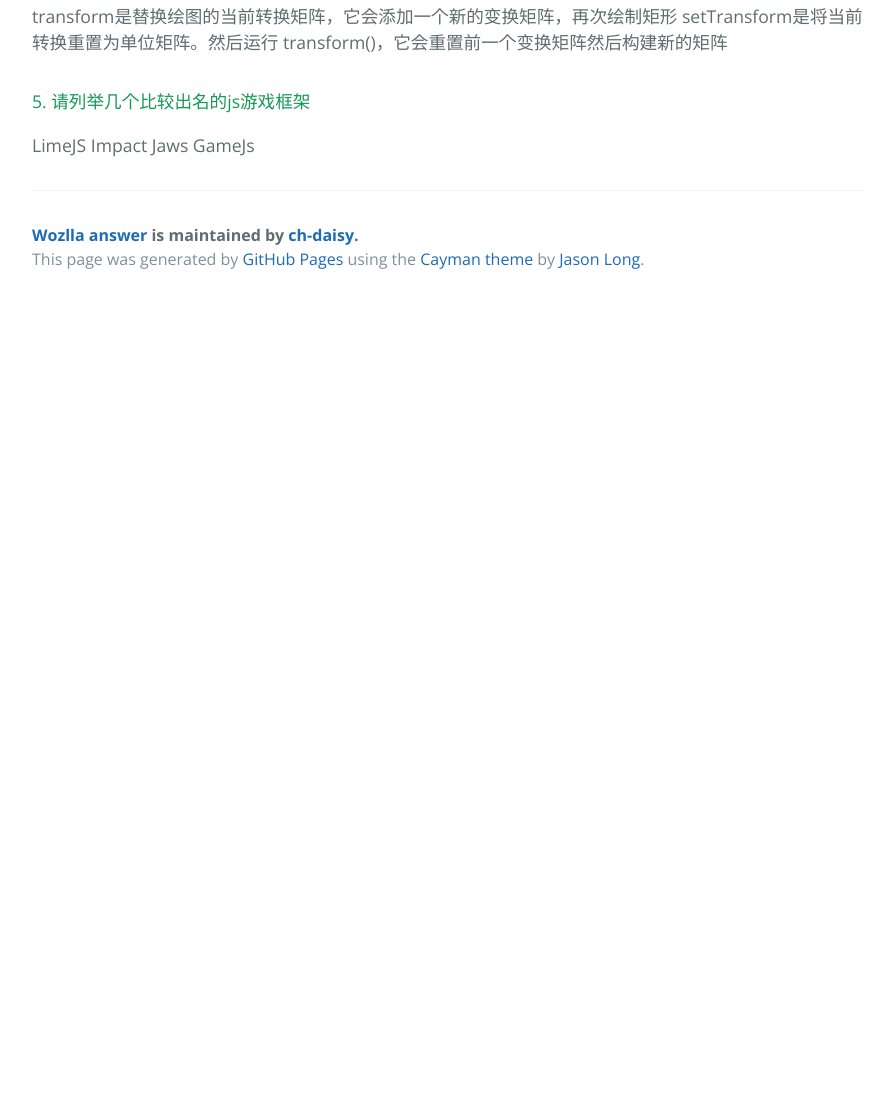
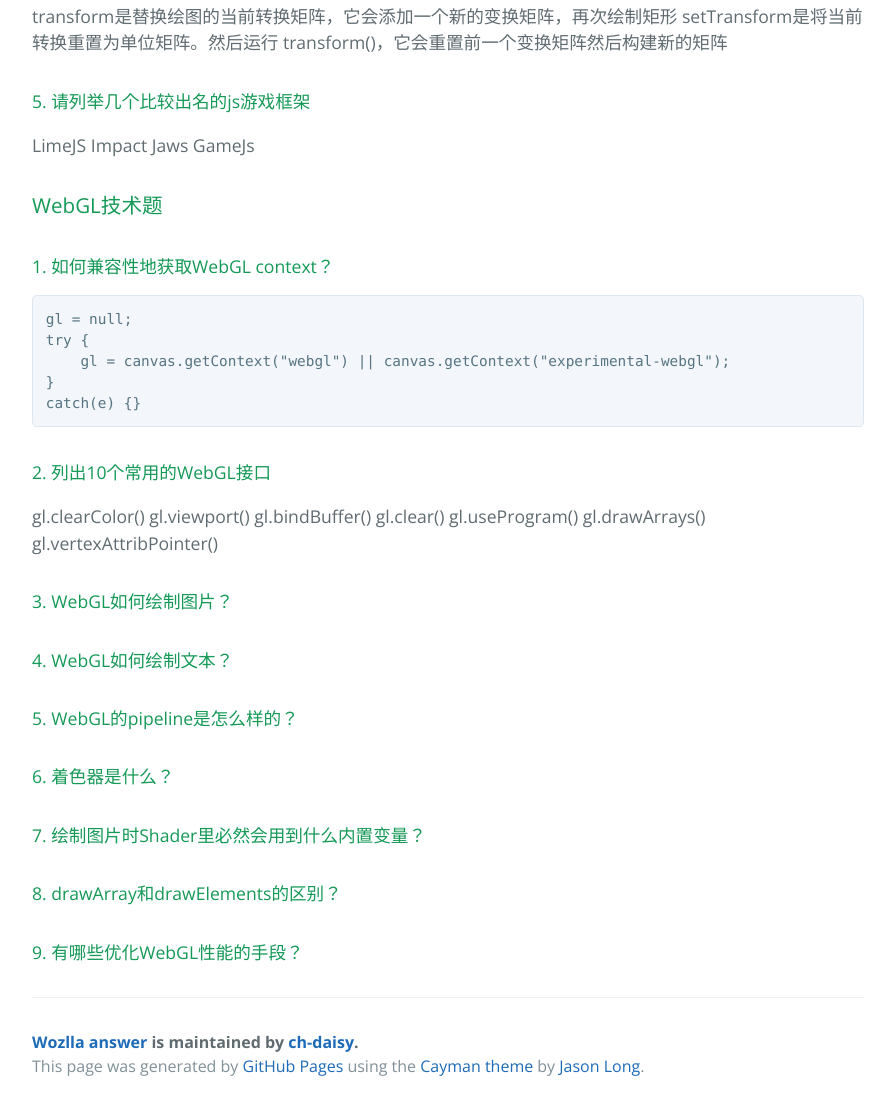
Before and after one commit to ch-daisy/wozlla_answer, a plain HTML site: page index.html in a window 1280 px wide. Shown: the part 1849-2959 px from the top of the page, without its empty margins (192-1087 px from the left). Before the commit the page ends 2152 px from the top, so only its background shows below. Drawn offline with nearby package versions, Linux system fonts and the light colour scheme.

```diff
--- a/index.html
+++ b/index.html
@@ -82,6 +82,45 @@ setTransform是将当前转换重置为单位矩阵。然后运行 transform()
 
 <p>LimeJS Impact Jaws GameJs</p>
 
+<h3>
+<a id="webgl技术题" class="anchor" href="#webgl%E6%8A%80%E6%9C%AF%E9%A2%98" aria-hidden="true"><span class="octicon octicon-link"></span></a>WebGL技术题</h3>
+
+<h4>
+<a id="1-如何兼容性地获取webgl-context" class="anchor" href="#1-%E5%A6%82%E4%BD%95%E5%85%BC%E5%AE%B9%E6%80%A7%E5%9C%B0%E8%8E%B7%E5%8F%96webgl-context" aria-hidden="true"><span class="octicon octicon-link"></span></a>1. 如何兼容性地获取WebGL context？</h4>
+
+<pre><code>gl = null;
+try {
+    gl = canvas.getContext("webgl") || canvas.getContext("experimental-webgl");
+}
+catch(e) {}
+</code></pre>
+
+<h4>
+<a id="2-列出10个常用的webgl接口" class="anchor" href="#2-%E5%88%97%E5%87%BA10%E4%B8%AA%E5%B8%B8%E7%94%A8%E7%9A%84webgl%E6%8E%A5%E5%8F%A3" aria-hidden="true"><span class="octicon octicon-link"></span></a>2. 列出10个常用的WebGL接口</h4>
+
+<p>gl.clearColor() gl.viewport() gl.bindBuffer() gl.clear() gl.useProgram() gl.drawArrays() gl.vertexAttribPointer()</p>
+
+<h4>
+<a id="3-webgl如何绘制图片" class="anchor" href="#3-webgl%E5%A6%82%E4%BD%95%E7%BB%98%E5%88%B6%E5%9B%BE%E7%89%87" aria-hidden="true"><span class="octicon octicon-link"></span></a>3. WebGL如何绘制图片？</h4>
+
+<h4>
+<a id="4-webgl如何绘制文本" class="anchor" href="#4-webgl%E5%A6%82%E4%BD%95%E7%BB%98%E5%88%B6%E6%96%87%E6%9C%AC" aria-hidden="true"><span class="octicon octicon-link"></span></a>4. WebGL如何绘制文本？</h4>
+
+<h4>
+<a id="5-webgl的pipeline是怎么样的" class="anchor" href="#5-webgl%E7%9A%84pipeline%E6%98%AF%E6%80%8E%E4%B9%88%E6%A0%B7%E7%9A%84" aria-hidden="true"><span class="octicon octicon-link"></span></a>5. WebGL的pipeline是怎么样的？</h4>
+
+<h4>
+<a id="6-着色器是什么" class="anchor" href="#6-%E7%9D%80%E8%89%B2%E5%99%A8%E6%98%AF%E4%BB%80%E4%B9%88" aria-hidden="true"><span class="octicon octicon-link"></span></a>6. 着色器是什么？</h4>
+
+<h4>
+<a id="7-绘制图片时shader里必然会用到什么内置变量" class="anchor" href="#7-%E7%BB%98%E5%88%B6%E5%9B%BE%E7%89%87%E6%97%B6shader%E9%87%8C%E5%BF%85%E7%84%B6%E4%BC%9A%E7%94%A8%E5%88%B0%E4%BB%80%E4%B9%88%E5%86%85%E7%BD%AE%E5%8F%98%E9%87%8F" aria-hidden="true"><span class="octicon octicon-link"></span></a>7. 绘制图片时Shader里必然会用到什么内置变量？</h4>
+
+<h4>
+<a id="8-drawarray和drawelements的区别" class="anchor" href="#8-drawarray%E5%92%8Cdrawelements%E7%9A%84%E5%8C%BA%E5%88%AB" aria-hidden="true"><span class="octicon octicon-link"></span></a>8. drawArray和drawElements的区别？</h4>
+
+<h4>
+<a id="9-有哪些优化webgl性能的手段" class="anchor" href="#9-%E6%9C%89%E5%93%AA%E4%BA%9B%E4%BC%98%E5%8C%96webgl%E6%80%A7%E8%83%BD%E7%9A%84%E6%89%8B%E6%AE%B5" aria-hidden="true"><span class="octicon octicon-link"></span></a>9. 有哪些优化WebGL性能的手段？</h4>
+
       <footer class="site-footer">
         <span class="site-footer-owner"><a href="https://github.com/ch-daisy/wozlla_answer">Wozlla answer</a> is maintained by <a href="https://github.com/ch-daisy">ch-daisy</a>.</span>
 
```
Also changed, not shown: params.json (+1 -1 lines).
